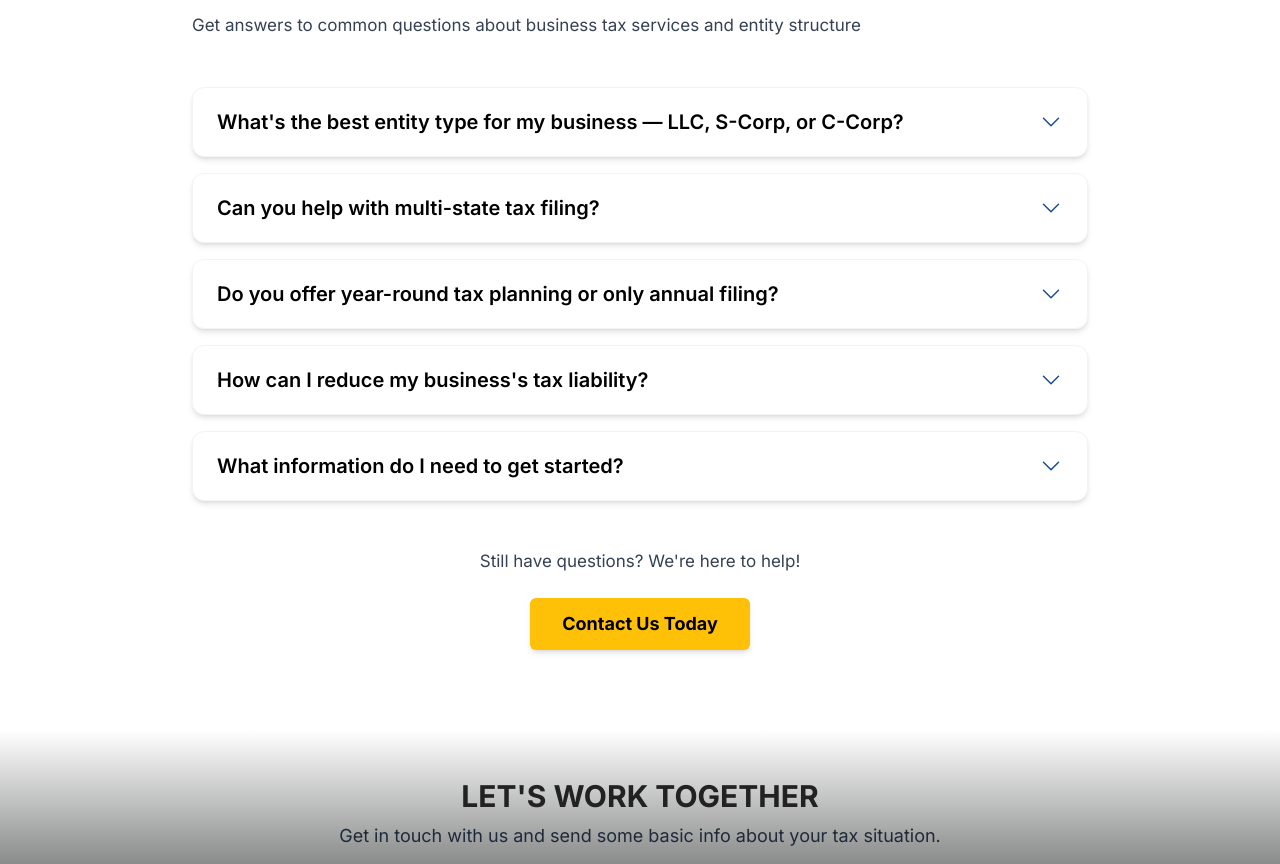
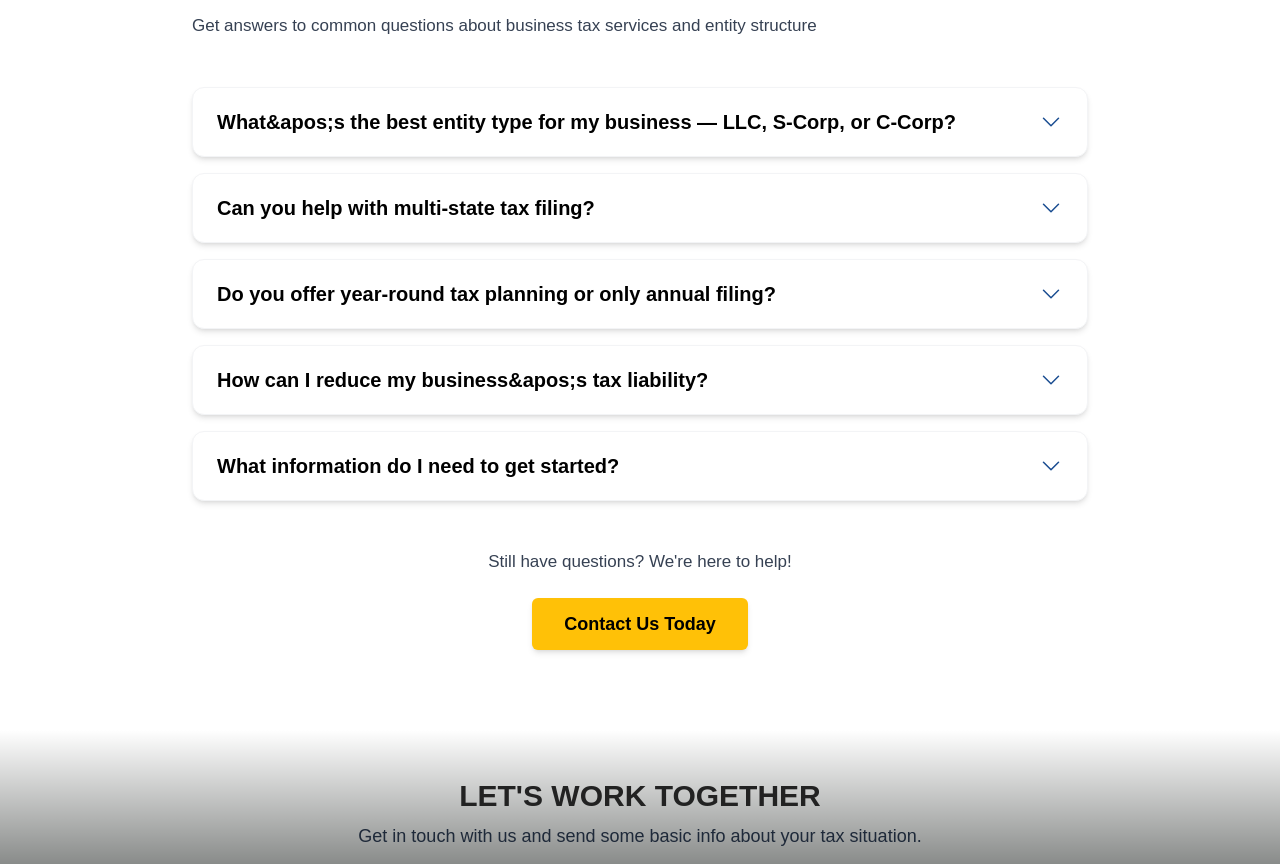
Before and after one commit to hamzak106-dev/we-do-tax, a Next.js app: page /Business-Entity-Tax in a window 1280 px wide. Shown: the part 1819-2683 px from the top of the page. Built offline with nearby package versions, Linux system fonts and the light colour scheme.

Commit message:
new changes

```diff
--- a/src/app/Business-Entity-Tax/page.tsx
+++ b/src/app/Business-Entity-Tax/page.tsx
@@ -16,7 +16,7 @@ const BusinessEntityTax = () => {
   const faqs = [
     {
       id: 1,
-      question: "What's the best entity type for my business — LLC, S-Corp, or C-Corp?",
+      question: "What&apos;s the best entity type for my business — LLC, S-Corp, or C-Corp?",
       answer: (
         <span>
           It depends on your goals. We analyze your revenue, expenses, and growth plans to
@@ -46,7 +46,7 @@ const BusinessEntityTax = () => {
     },
     {
       id: 4,
-      question: "How can I reduce my business's tax liability?",
+      question: "How can I reduce my business&apos;s tax liability?",
       answer: (
         <span>
           We identify allowable deductions, optimize depreciation schedules, plan estimated taxes,
--- a/src/app/layout.tsx
+++ b/src/app/layout.tsx
@@ -1,9 +1,6 @@
 import type { Metadata } from "next";
-import { Inter } from "next/font/google";
 import "./globals.css";
 // import { AuthProvider } from "../context/";
-
-const inter = Inter({ subsets: ["latin"] });
 
 export const metadata: Metadata = {
   title: "WeDoTaxes",
@@ -17,7 +14,7 @@ export default function RootLayout({
 }) {
   return (
     <html lang="en">
-      <body className={inter.className}>
+      <body className="font-sans">
         {/* <AuthProvider> */}
 
         {children}
```
